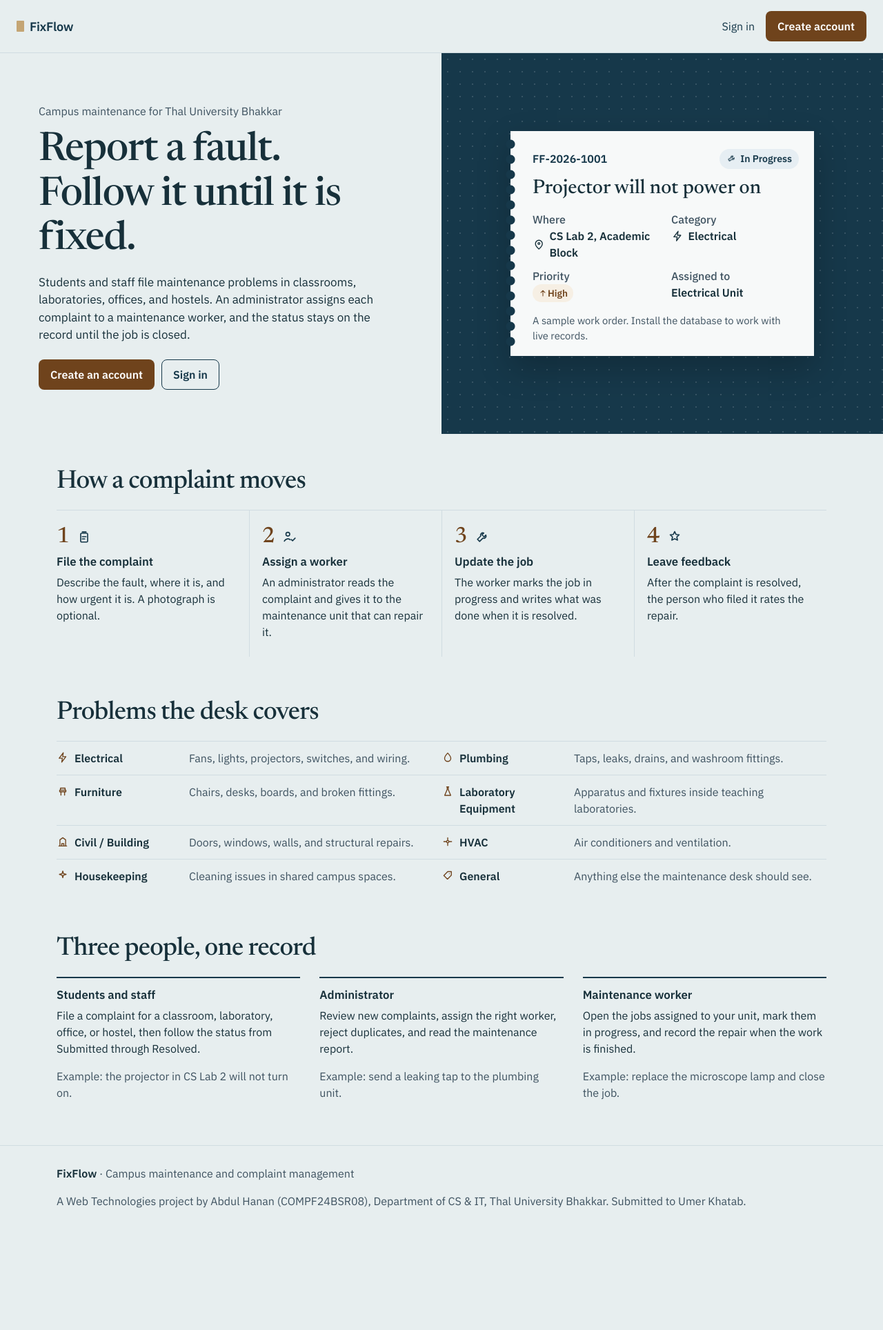
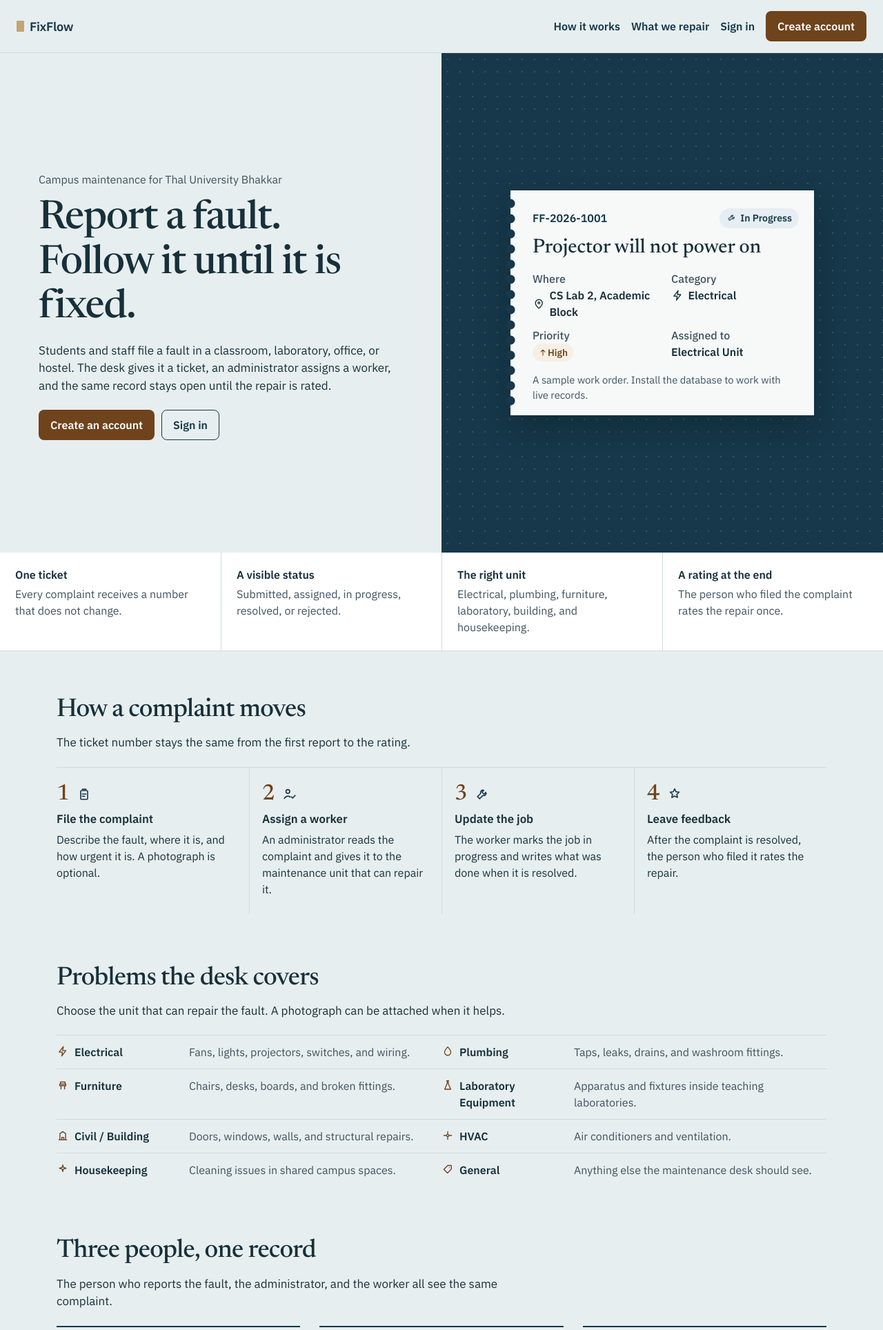
Before and after one commit to hananvirgosofts/fixflow, a PHP site: page / in a window 1280 px wide. Shown: the top 1928 px of the page at 69% size. Before the commit the page ends 1751 px from the top, so only its background shows below. Run offline with PHP 8.4, Linux system fonts and the light colour scheme; data that the repository does not hold is empty.

Commit message:
Give the public homepage a full landing page.
Visitors can see the work order, the complaint path, and how to open the desk before they sign in.

Co-authored-by: Cursor <cursoragent@cursor.com>

```diff
--- a/assets/css/style.css
+++ b/assets/css/style.css
@@ -211,8 +211,26 @@ a {
     cursor: not-allowed;
 }
 
+.site-nav .nav-quiet {
+    color: var(--navy);
+    font-weight: 600;
+    text-decoration: none;
+}
+
+.site-nav .nav-quiet:hover {
+    text-decoration: underline;
+}
+
+.hero .row {
+    align-items: stretch;
+}
+
 .hero-copy {
     padding: 48px 24px 36px;
+    display: flex;
+    flex-direction: column;
+    justify-content: center;
+    height: 100%;
 }
 
 .hero-copy h1 {
@@ -340,8 +358,73 @@ a {
 }
 
 .section {
-    padding-top: 48px;
-    padding-bottom: 12px;
+    padding-top: 64px;
+    padding-bottom: 8px;
+}
+
+.section-lead {
+    max-width: 42rem;
+    margin: -6px 0 22px;
+    font-size: 1.0625rem;
+}
+
+.desk-strip {
+    display: grid;
+    grid-template-columns: repeat(4, 1fr);
+    background: #fff;
+    border-bottom: 1px solid var(--line);
+}
+
+.desk-strip div {
+    padding: 20px 22px 22px;
+    border-left: 1px solid var(--line);
+}
+
+.desk-strip div:first-child {
+    border-left: 0;
+}
+
+.desk-strip strong {
+    display: block;
+    margin-bottom: 4px;
+}
+
+.desk-strip span {
+    display: block;
+    color: var(--muted);
+}
+
+.close-band {
+    margin-top: 72px;
+    background: var(--navy);
+    color: #f4f8f8;
+    padding: 72px 0;
+}
+
+.close-band h2 {
+    font-family: "Newsreader", Georgia, serif;
+    font-weight: 500;
+    font-size: clamp(2.1rem, 4vw, 3.2rem);
+    letter-spacing: -0.02em;
+    line-height: 1.1;
+    max-width: 14ch;
+    margin: 0 0 14px;
+}
+
+.close-band p {
+    max-width: 40rem;
+    color: #d7e4e8;
+    margin: 0 0 22px;
+}
+
+.close-band .ff-btn.secondary {
+    color: #f4f8f8;
+    border-color: rgba(244, 248, 248, 0.7);
+}
+
+.close-band .ff-btn.secondary:hover {
+    background: rgba(255, 255, 255, 0.08);
+    color: #fff;
 }
 
 .section h2,
@@ -1300,6 +1383,7 @@ a.ticket:hover {
 }
 
 @media (min-width: 992px) {
+    .hero .row { min-height: calc(100vh - 76px); }
     .hero-copy { padding: 72px 56px 64px; }
     .process .step {
         padding-left: 18px;
@@ -1436,6 +1520,16 @@ a.ticket:hover {
 }
 
 @media (max-width: 800px) {
+    .desk-strip {
+        grid-template-columns: 1fr 1fr;
+    }
+    .desk-strip div:nth-child(1),
+    .desk-strip div:nth-child(2) {
+        border-bottom: 1px solid var(--line);
+    }
+    .desk-strip div:nth-child(odd) {
+        border-left: 0;
+    }
     .ledger {
         grid-template-columns: 1fr 1fr;
     }
@@ -1453,6 +1547,19 @@ a.ticket:hover {
 }
 
 @media (max-width: 720px) {
+    .site-nav .nav-section {
+        display: none;
+    }
+    .desk-strip {
+        grid-template-columns: 1fr;
+    }
+    .desk-strip div {
+        border-left: 0;
+        border-top: 1px solid var(--line);
+    }
+    .desk-strip div:first-child {
+        border-top: 0;
+    }
     .load-chart {
         grid-template-columns: 1fr;
     }
--- a/includes/head.php
+++ b/includes/head.php
@@ -6,4 +6,4 @@
 <meta name="theme-color" content="#16384A">
 <link rel="icon" href="assets/favicon.svg" type="image/svg+xml">
 <link rel="stylesheet" href="assets/vendor/bootstrap.min.css">
-<link rel="stylesheet" href="assets/css/style.css?v=5">
+<link rel="stylesheet" href="assets/css/style.css?v=6">
--- a/includes/header.php
+++ b/includes/header.php
@@ -9,11 +9,13 @@
     <div class="container-fluid px-3 px-lg-4">
         <div class="d-flex flex-wrap align-items-center justify-content-between gap-3 py-3">
             <a class="wordmark" href="index.php"><span class="mark" aria-hidden="true"></span>FixFlow</a>
-            <nav class="d-flex flex-wrap justify-content-end align-items-center gap-3" aria-label="Public">
+            <nav class="site-nav d-flex flex-wrap justify-content-end align-items-center gap-3" aria-label="Public">
+                <a class="nav-quiet nav-section" href="index.php#movement">How it works</a>
+                <a class="nav-quiet nav-section" href="index.php#coverage">What we repair</a>
                 <?php if (!empty($_SESSION['user_id'])): ?>
-                    <a class="text-link" href="dashboard.php">Overview</a>
+                    <a class="ff-btn" href="dashboard.php">Open your overview</a>
                 <?php else: ?>
-                    <a class="text-link" href="login.php">Sign in</a>
+                    <a class="nav-quiet" href="login.php">Sign in</a>
                     <a class="ff-btn" href="register.php">Create account</a>
                 <?php endif; ?>
             </nav>
--- a/index.php
+++ b/index.php
@@ -30,7 +30,7 @@ if (!$sample) {
     ];
 }
 
-$pageTitle = 'Campus maintenance';
+$pageTitle = 'Campus maintenance desk';
 $signedIn = !empty($_SESSION['user_id']);
 require __DIR__ . '/includes/header.php';
 ?>
@@ -41,7 +41,7 @@ require __DIR__ . '/includes/header.php';
                 <div class="hero-copy">
                     <p class="campus-line">Campus maintenance for <?= e(UNIVERSITY) ?></p>
                     <h1>Report a fault.<br>Follow it until it is fixed.</h1>
-                    <p class="lede">Students and staff file maintenance problems in classrooms, laboratories, offices, and hostels. An administrator assigns each complaint to a maintenance worker, and the status stays on the record until the job is closed.</p>
+                    <p class="lede">Students and staff file a fault in a classroom, laboratory, office, or hostel. The desk gives it a ticket, an administrator assigns a worker, and the same record stays open until the repair is rated.</p>
                     <div class="actions">
                         <?php if ($signedIn): ?>
                             <a class="ff-btn" href="dashboard.php">Open your overview</a>
@@ -72,8 +72,28 @@ require __DIR__ . '/includes/header.php';
     </div>
 </section>
 
-<section class="container section">
+<section class="desk-strip" aria-label="What stays on the record">
+    <div>
+        <strong>One ticket</strong>
+        <span>Every complaint receives a number that does not change.</span>
+    </div>
+    <div>
+        <strong>A visible status</strong>
+        <span>Submitted, assigned, in progress, resolved, or rejected.</span>
+    </div>
+    <div>
+        <strong>The right unit</strong>
+        <span>Electrical, plumbing, furniture, laboratory, building, and housekeeping.</span>
+    </div>
+    <div>
+        <strong>A rating at the end</strong>
+        <span>The person who filed the complaint rates the repair once.</span>
+    </div>
+</section>
+
+<section class="container section" id="movement">
     <h2>How a complaint moves</h2>
+    <p class="section-lead">The ticket number stays the same from the first report to the rating.</p>
     <div class="row g-0 process">
         <div class="col-md-6 col-lg-3">
             <article class="step">
@@ -106,8 +126,9 @@ require __DIR__ . '/includes/header.php';
     </div>
 </section>
 
-<section class="container section">
+<section class="container section" id="coverage">
     <h2>Problems the desk covers</h2>
+    <p class="section-lead">Choose the unit that can repair the fault. A photograph can be attached when it helps.</p>
     <dl class="catalog">
         <?php foreach (category_catalog() as $category): ?>
             <div>
@@ -118,8 +139,9 @@ require __DIR__ . '/includes/header.php';
     </dl>
 </section>
 
-<section class="container section">
+<section class="container section" id="people">
     <h2>Three people, one record</h2>
+    <p class="section-lead">The person who reports the fault, the administrator, and the worker all see the same complaint.</p>
     <div class="roles">
         <section>
             <h3>Students and staff</h3>
@@ -138,4 +160,19 @@ require __DIR__ . '/includes/header.php';
         </section>
     </div>
 </section>
+
+<section class="close-band">
+    <div class="container">
+        <h2>Open the maintenance desk</h2>
+        <p>Create an account if you study or work at <?= e(UNIVERSITY) ?>. An administrator or a maintenance unit signs in with the account they were given.</p>
+        <div class="actions">
+            <?php if ($signedIn): ?>
+                <a class="ff-btn" href="dashboard.php">Open your overview</a>
+            <?php else: ?>
+                <a class="ff-btn" href="register.php">Create an account</a>
+                <a class="ff-btn secondary" href="login.php">Sign in</a>
+            <?php endif; ?>
+        </div>
+    </div>
+</section>
 <?php require __DIR__ . '/includes/footer.php'; ?>
```
